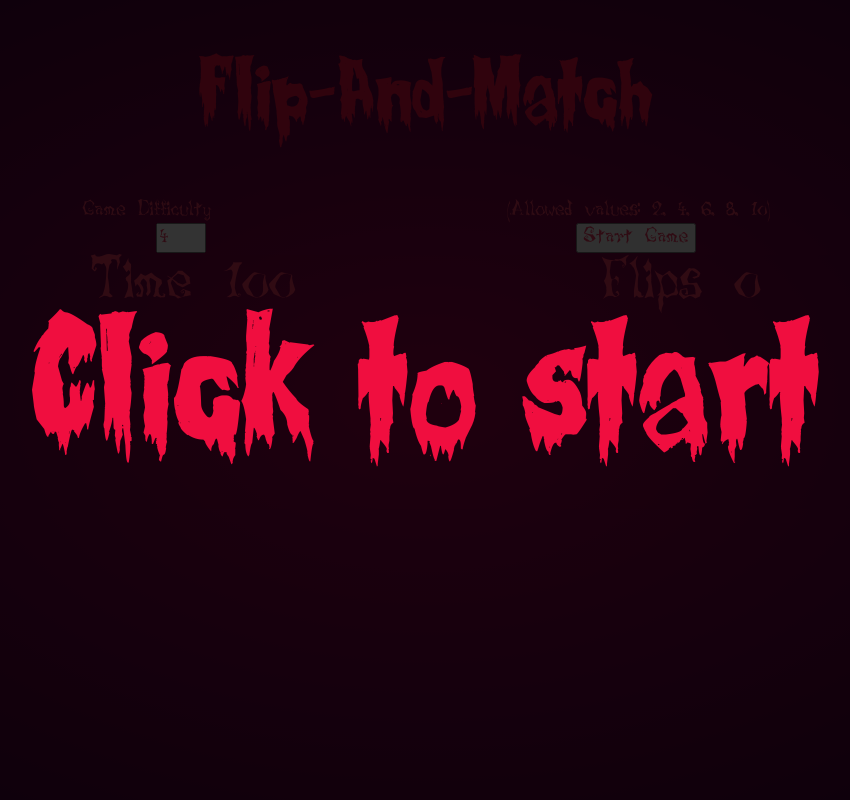
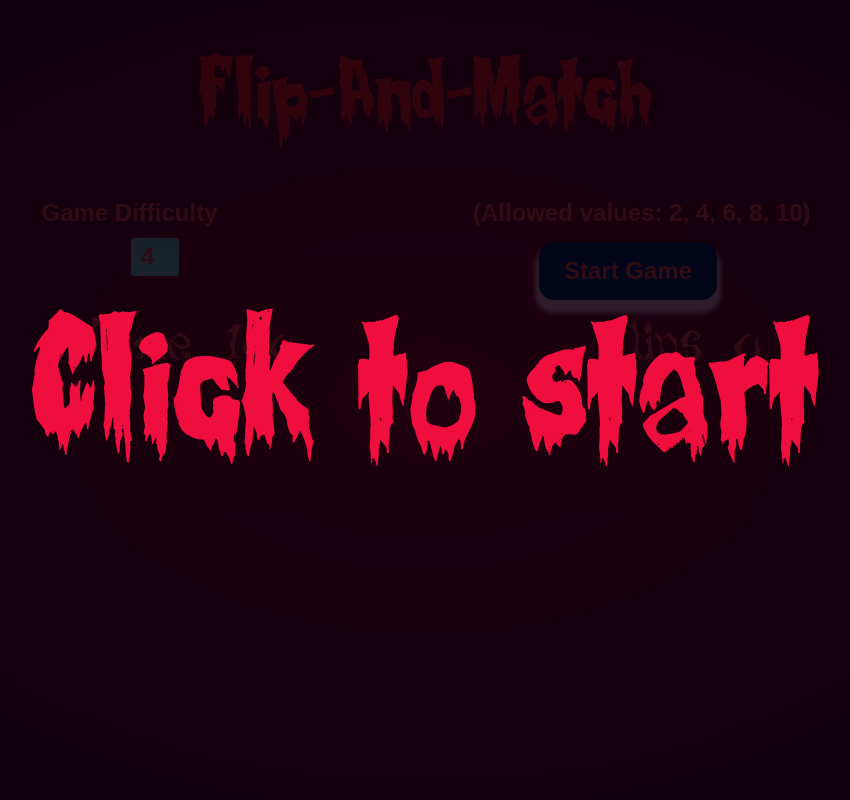
Before and after one commit to danielajoian/JavaScript-Game, a Flask app: page / in a window 1280 px wide. Shown: the whole page, without its empty margins (214-1064 px from the left). Run offline with Flask 2, Linux system fonts and the light colour scheme; some libraries are stand-ins or nearby versions; some web fonts are replaced.

Commit message:
Sound and a nice strat button

```diff
--- a/memory_game_generate_images - Copy/static/scripts.js
+++ b/memory_game_generate_images - Copy/static/scripts.js
@@ -12,6 +12,21 @@ const brands = ["bootstrap", "buromobelexperte", "buy-n-large", "buysellads", "c
 
 const allowed = [2, 4, 6, 8, 10];
 
+class AudioController {
+    constructor() {
+        this.bgMusic = new Audio('../static/Audio/creepy.mp3');
+        this.flipSound = new Audio('../static/Audio/flip.wav');
+        this.matchSound = new Audio('../static/Audio/match.wav');
+        this.victorySound = new Audio('../static/Audio/victory.wav');
+        this.gameOverSound = new Audio('../static/Audio/gameOver.wav');
+        this.bgMusic.volume = 0.5;
+        this.bgMusic.loop = true;
+    }
+    startMusic() {
+        this.bgMusic.play();
+    }
+}
+
 function ready() {
     let overlays = Array.from(document.getElementsByClassName('overlay-text'));
 
@@ -19,6 +34,8 @@ function ready() {
         overlay.addEventListener('click', () => {
             overlay.classList.remove('visible');
             // game.startGame();
+            let audioController = new AudioController();
+            audioController.startMusic();
         });
     });
 }
@@ -64,7 +81,9 @@ function startGame() {
     } else {
         alert('Invalid value found on difficulty!');
     }
-};if (document.readyState === 'loading') {
+}
+
+if (document.readyState === 'loading') {
     document.addEventListener('DOMContentLoaded', ready());
 } else {
     ready();
--- a/memory_game_generate_images - Copy/static/styles.css
+++ b/memory_game_generate_images - Copy/static/styles.css
@@ -1,28 +1,30 @@
 /* importing a font-family */
+
 @font-face {
     font-family: "Creepy";
-    src: url("Fonts/Creepy.woff") format("woff"),
-    url("Fonts/Creepy.woff2") format("woff2")
+    src: url("Fonts/Creepy.woff") format("woff"), url("Fonts/Creepy.woff2") format("woff2")
 }
 
 @font-face {
     font-family: "Lunacy";
-    src: url("Fonts/Lunacy.woff") format("woff"),
-    url("Fonts/Lunacy.woff2") format("woff2")
+    src: url("Fonts/Lunacy.woff") format("woff"), url("Fonts/Lunacy.woff2") format("woff2")
 }
 
 * {
-    box-sizing: border-box;  /* so that the elements keep their size no matther the size of the border or padding */
+    box-sizing: border-box;
+    /* so that the elements keep their size no matther the size of the border or padding */
 }
 
 html {
-    min-height: 100vh;  /* the page streches at least all the height of the window */
+    min-height: 100vh;
+    /* the page streches at least all the height of the window */
     cursor: url("../static/Cursors/Ghost.cur"), auto;
 }
 
 body {
     margin: 0;
-    background: radial-gradient(rgb(157, 0, 73), rgb(61, 0, 56));  /* the color of the background changes radial from center to the edges; first color is the one in the center; */
+    background: radial-gradient(rgb(157, 0, 73), rgb(61, 0, 56));
+    /* the color of the background changes radial from center to the edges; first color is the one in the center; */
 }
 
 .page-title {
@@ -34,14 +36,18 @@ body {
 }
 
 .game-info-container {
-    grid-column: 1 / -1;   /* to span from the first column to the last */
-    display: flex;    /* the text is placed side by side */
-    justify-content: space-evenly;   /* creates space between the text */
+    grid-column: 1 / -1;
+    /* to span from the first column to the last */
+    display: flex;
+    /* the text is placed side by side */
+    justify-content: space-evenly;
+    /* creates space between the text */
     cursor: pointer;
 }
 
 .game-dif {
-    grid-column: 1 / -1;   /* to span from the first column to the last */
+    grid-column: 1 / -1;
+    /* to span from the first column to the last */
     display: flex;
     justify-content: space-evenly;
     cursor: pointer;
@@ -49,7 +55,8 @@ body {
 
 .game-info-dif {
     color: rgb(238, 57, 96);
-    font-family: Lunacy, serif;
+    font-family: Arial, Helvetica, sans-serif, serif;
+    font-weight: bolder;
     font-size: 1.5em;
     cursor: pointer;
 }
@@ -59,6 +66,7 @@ body {
     font-family: Lunacy, serif;
     font-size: 4em;
 }
+
 
 /*
 body {
@@ -71,9 +79,12 @@ body {
 */
 
 #gameContainer {
-    display: grid;                  /* to create a grid-like view */
-    grid-template-columns: repeat(auto);   /* for the columns in the grid; 4 columns that stretch to fill all the grid */
-    grid-gap: 10px;   /* for the gap between the columns */
+    display: grid;
+    /* to create a grid-like view */
+    grid-template-columns: repeat(auto);
+    /* for the columns in the grid; 4 columns that stretch to fill all the grid */
+    grid-gap: 10px;
+    /* for the gap between the columns */
     margin: 50px;
     justify-content: center;
     perspective: 500px;
@@ -116,11 +127,13 @@ i.fab::after {
 }
 
 #gameContainer:hover i.fab::after {
-    animation: dance 2s linear infinite 1000ms;  /* for the animation on the back of the card */
+    animation: dance 2s linear infinite 1000ms;
+    /* for the animation on the back of the card */
 }
 
 @keyframes dance {
-    0%, 100% {
+    0%,
+    100% {
         transform: rotate(0);
     }
     25% {
@@ -133,19 +146,21 @@ i.fab::after {
 
 .reveal::after,
 .matched::after {
-    content: none !important;  /* so it overwrites */
+    content: none !important;
+    /* so it overwrites */
 }
 
 .overlay-text {
     display: none;
     position: fixed;
     top: 0;
-    left:0;
+    left: 0;
     right: 0;
     bottom: 0;
     justify-content: center;
     align-items: center;
-    z-index: 100;   /* so that the text is in front of everything */
+    z-index: 100;
+    /* so that the text is in front of everything */
     color: rgb(240, 14, 63);
     font-family: Creepy, serif;
     flex-direction: column;
@@ -171,3 +186,41 @@ i.fab::after {
         font-size: 10em;
     }
 }
+
+button {
+    display: inline-block;
+    padding: 15px 25px;
+    font-size: 24px;
+    cursor: pointer;
+    text-align: center;
+    text-decoration: none;
+    outline: none;
+    color: rgb(10, 3, 3);
+    background-color: #101b7a;
+    border: none;
+    border-radius: 15px;
+    box-shadow: 0 9px 5px 4px rgb(233, 142, 213);
+    margin: 15px;
+    font-family: Arial, Helvetica, sans-serif;
+    font-weight: bolder;
+}
+
+button:hover {
+    background-color: #101b7a;
+}
+
+button:active {
+    background-color: #101b7a;
+    box-shadow: 0 5px rgb(233, 142, 213);
+    transform: translateY(4px);
+}
+
+input {
+    width: 50px;
+    height: 40px;
+    text-align: center;
+    margin: 10px;
+    border: 1px solid rgb(157, 0, 73);
+    border-radius: 4px;
+    background-color: #79a8cf;
+}
```
